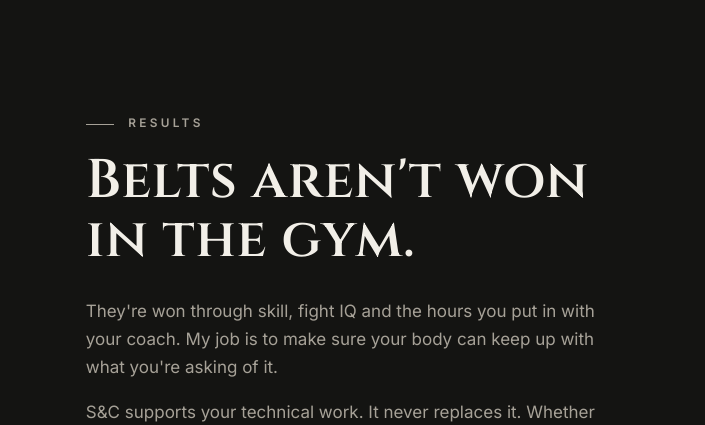
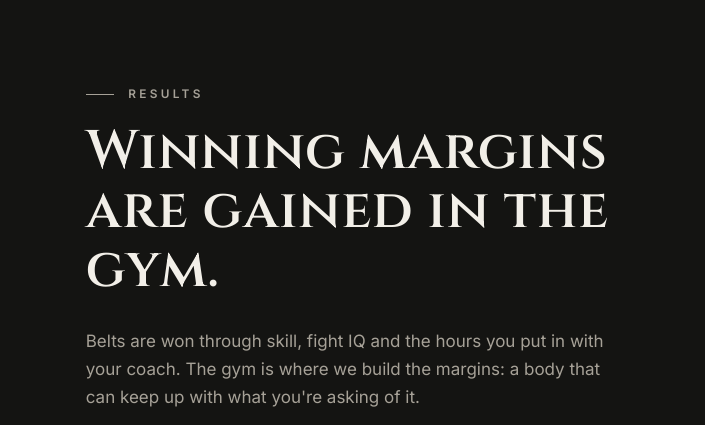
Before and after one commit to tommy-wood/tommy-wood.github.io, a plain HTML site: page index.html in a window 1280 px wide. Shown: the part 3787-4212 px from the top of the page, 575-1280 px from the left. Drawn offline with Linux system fonts and the light colour scheme.

Commit message:
Results headline: winning margins are gained in the gym
Co-Authored-By: Claude Opus 5.5 <noreply@anthropic.com>
Claude-Session: https://claude.ai/code/session_01RUwNBEucoZHFmLJPsMwQ84

```diff
--- a/index.html
+++ b/index.html
@@ -224,8 +224,8 @@
         </figure>
         <div class="results__copy reveal">
           <p class="eyebrow">Results</p>
-          <h2>Belts aren't won in the gym.</h2>
-          <p>They're won through skill, fight IQ and the hours you put in with your coach. My job is to make sure your body can keep up with what you're asking of it.</p>
+          <h2>Winning margins are gained in the gym.</h2>
+          <p>Belts are won through skill, fight IQ and the hours you put in with your coach. The gym is where we build the margins: a body that can keep up with what you're asking of it.</p>
           <p>S&amp;C supports your technical work. It never replaces it. Whether you're an amateur boxer going for your first belt or a contact athlete starting a new season, the aim is the same: a body that can still execute your skills when you're tired and under pressure.</p>
           <div class="pillars">
             <div><strong>Capacity</strong><span>to execute when tired</span></div>
```
